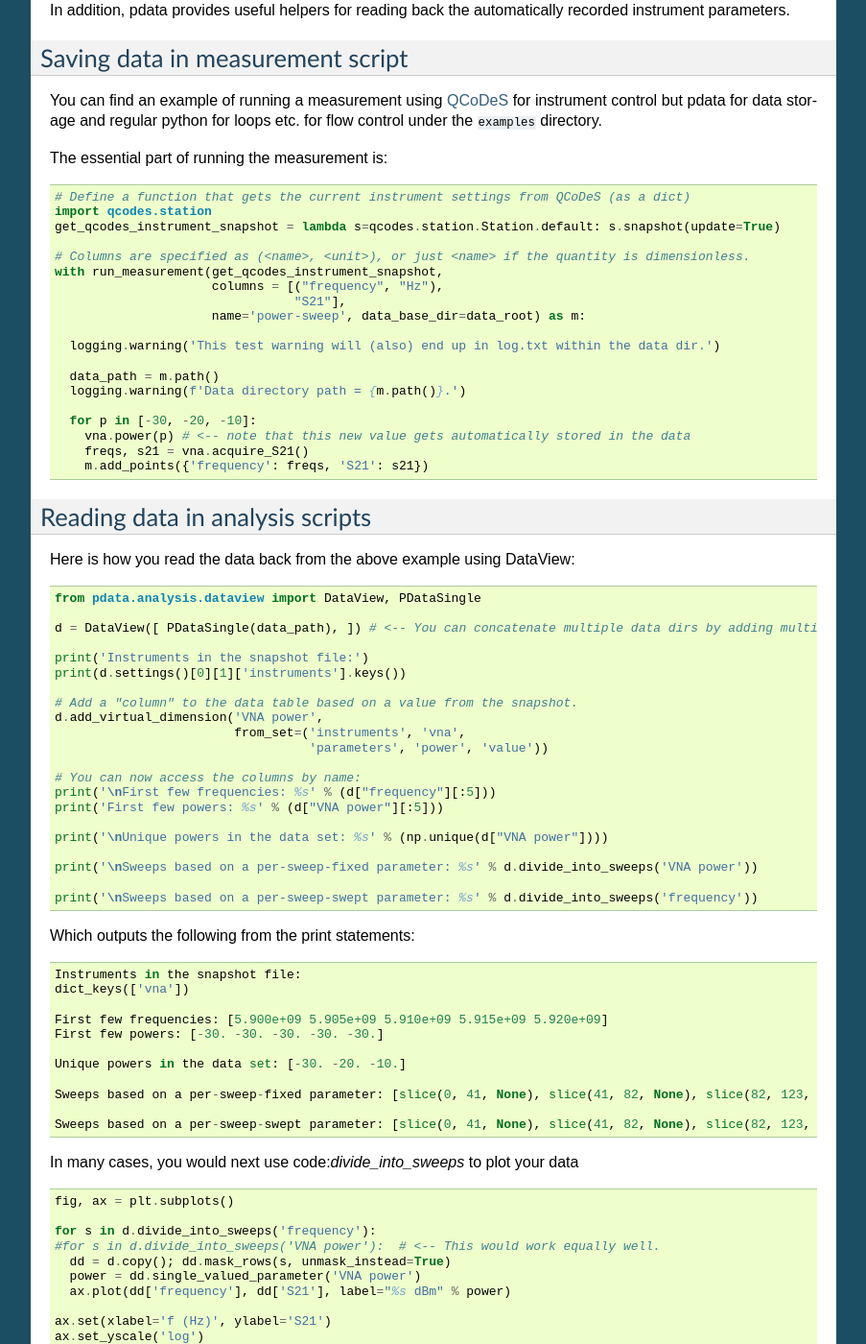
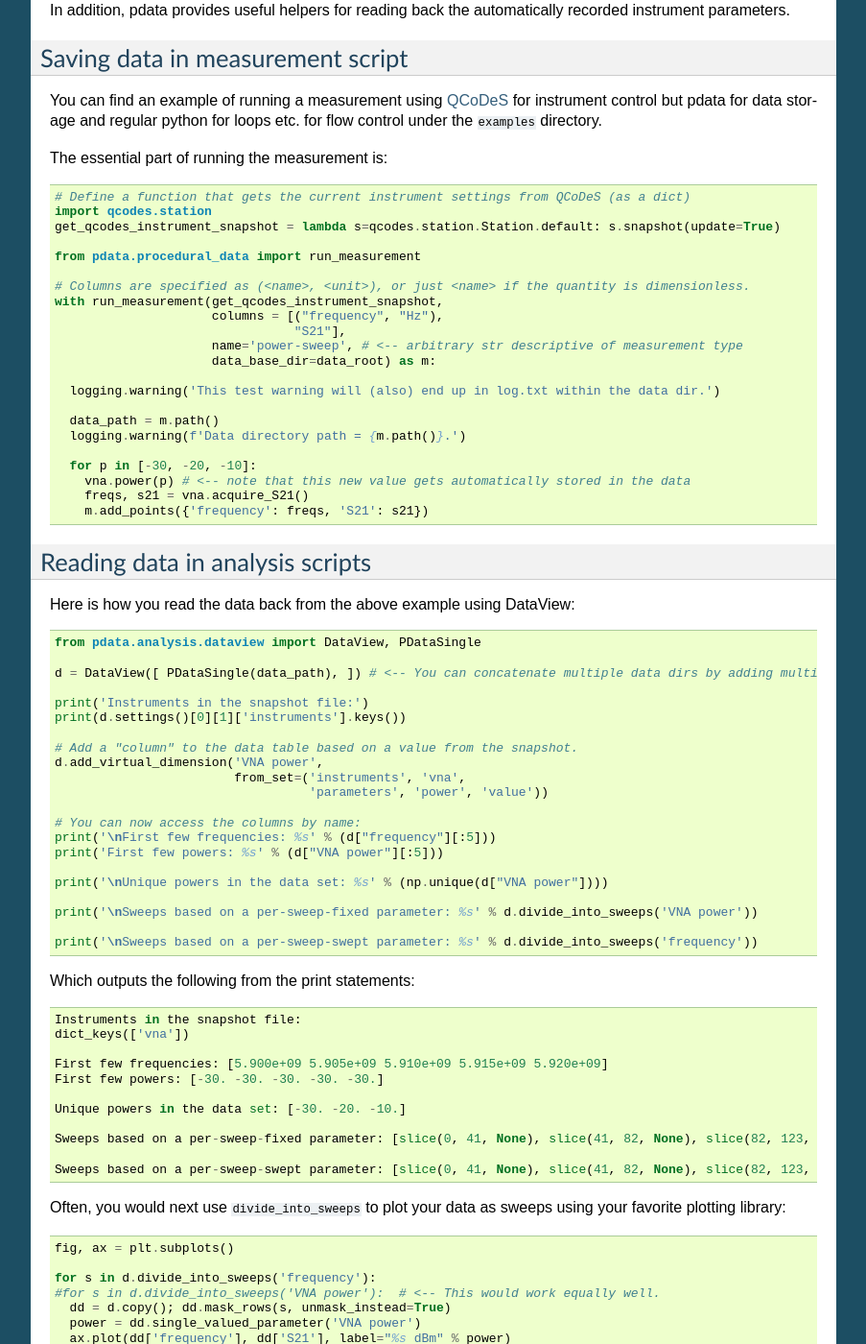
Before and after one commit to govenius/pdata, a Sphinx documentation site: the page built from docs/index.rst, in a window 1280 px wide and 1400 px high, scrolled down 468 px. Shown: the whole window at 96% size, without its empty margins (198-1101 px from the left). Built offline with Sphinx 7.4.7, drawn with Linux system fonts in a browser that asks for light colours.

Commit message:
Tweak comments and phrasing in examples.

```diff
--- a/docs/index.rst
+++ b/docs/index.rst
@@ -40,11 +40,14 @@ The essential part of running the measurement is::
   import qcodes.station
   get_qcodes_instrument_snapshot = lambda s=qcodes.station.Station.default: s.snapshot(update=True)
 
+  from pdata.procedural_data import run_measurement
+
   # Columns are specified as (<name>, <unit>), or just <name> if the quantity is dimensionless.
   with run_measurement(get_qcodes_instrument_snapshot,
                        columns = [("frequency", "Hz"),
                                   "S21"],
-                       name='power-sweep', data_base_dir=data_root) as m:
+                       name='power-sweep', # <-- arbitrary str descriptive of measurement type
+                       data_base_dir=data_root) as m:
 
     logging.warning('This test warning will (also) end up in log.txt within the data dir.')
 
@@ -97,7 +100,8 @@ Which outputs the following from the print statements::
 
   Sweeps based on a per-sweep-swept parameter: [slice(0, 41, None), slice(41, 82, None), slice(82, 123, None)]
 
-In many cases, you would next use code:`divide_into_sweeps` to plot your data ::
+Often, you would next use :code:`divide_into_sweeps` to plot your data
+as sweeps using your favorite plotting library::
 
   fig, ax = plt.subplots()
 
```
Also changed, not shown: 1 other file.
